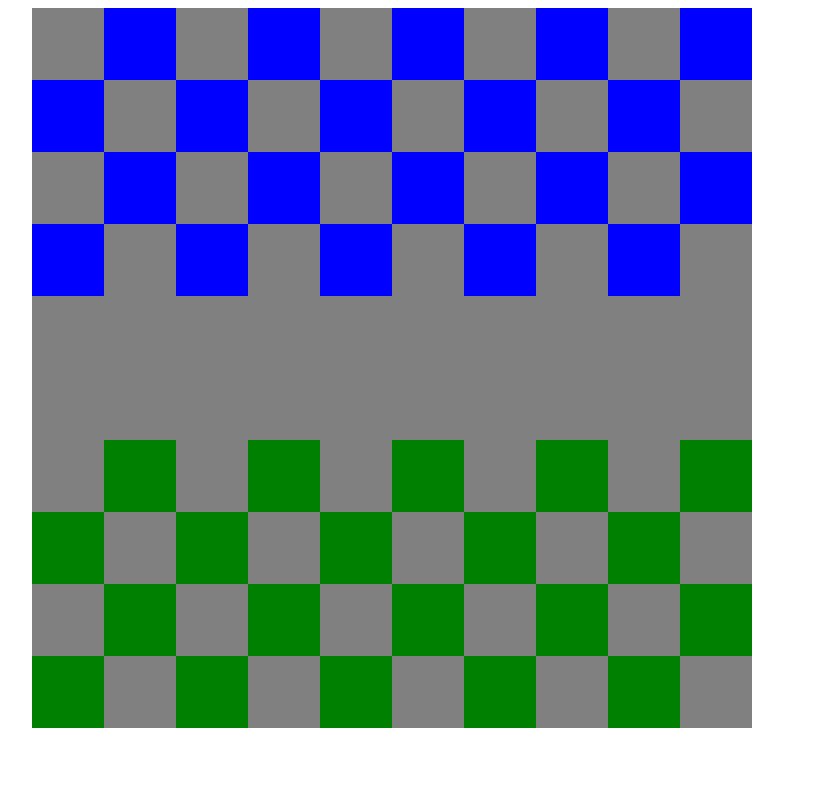
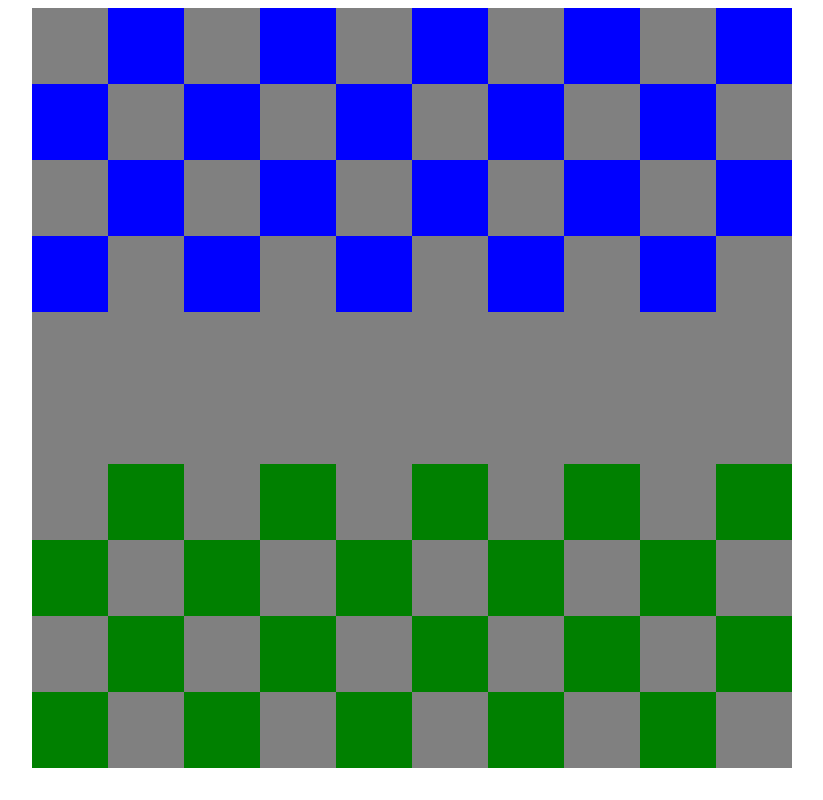
Before and after one commit to SergeiBan/CheckersJS, a plain HTML site: page index.html in a window 1280 px wide. Shown: the whole page, without its empty margins (228-1051 px from the left). Drawn offline with Linux system fonts and the light colour scheme.

Commit message:
men size fixed

```diff
--- a/style.css
+++ b/style.css
@@ -1,30 +1,32 @@
 .board {
     width: 95vmin;
-    height: 95min;
+    height: 95vmin;
     margin: 0 auto;
     display: flex;
     flex-wrap: wrap;
 }
 
 .B {
-    width: 9vmin;
-    height: 9vmin;
+    /* width: 9vmin;
+    height: 9vmin; */
     background: blue;
 }
 
 .V {
-    width: 9vmin;
-    height: 9vmin;
+    /* width: 9vmin;
+    height: 9vmin; */
     background: grey;
 }
 
 .W {
-    width: 9vmin;
-    height: 9vmin;
+    /* width: 9vmin;
+    height: 9vmin; */
     background: green;
 }
 
 button {
     outline: none;
     border: none;
+    width: 10%;
+    height: 10%;
 }
```
